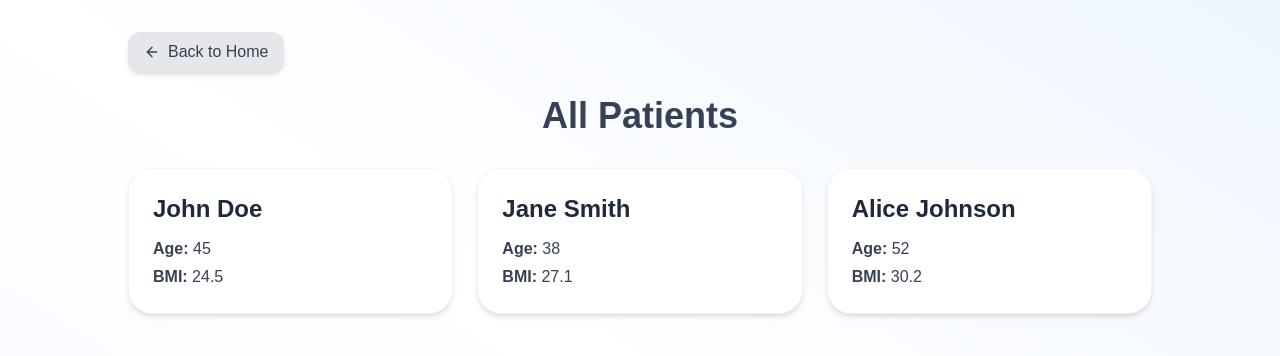
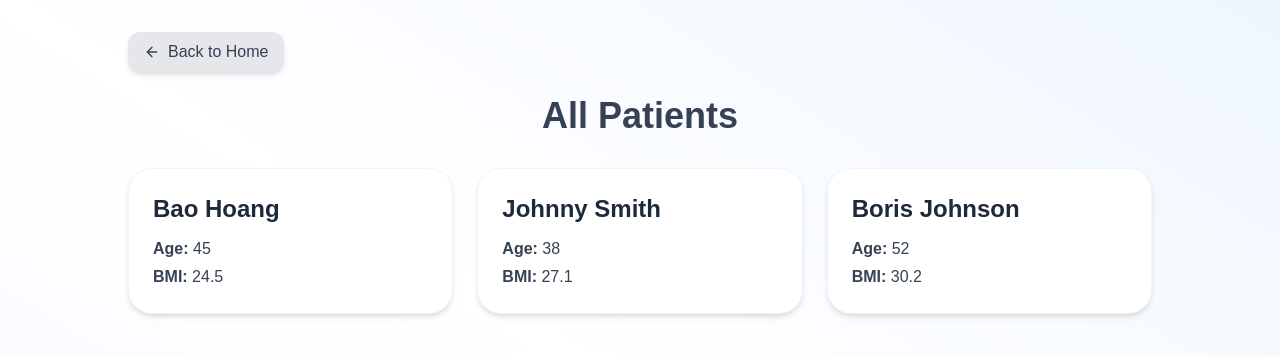
Before and after one commit to BaoNHoang/PatientDataPredictionModelAlpha, a Next.js app in the folder frontend/: page /patients in a window 1280 px wide. Shown: the top 356 px of the page. Built offline with nearby package versions, Linux system fonts and the light colour scheme.

Commit message:
Small changes  to naming

```diff
--- a/frontend/app/page.js
+++ b/frontend/app/page.js
@@ -35,7 +35,7 @@ export default function HomePage() {
             whileHover={{ scale: 1.05 }}
             whileTap={{ scale: 0.95 }}
           >
-            Go to Dashboard
+            Patient Predictor
           </motion.button>
         </Link>
 
--- a/frontend/app/patients/page.js
+++ b/frontend/app/patients/page.js
@@ -6,9 +6,9 @@ import { ArrowLeft } from "lucide-react";
 
 export default function PatientsPage() {
   const [patients, setPatients] = useState([
-    { name: "John Doe", age: 45, bmi: 24.5 },
-    { name: "Jane Smith", age: 38, bmi: 27.1 },
-    { name: "Alice Johnson", age: 52, bmi: 30.2 },
+    { name: "Bao Hoang", age: 45, bmi: 24.5 },
+    { name: "Johnny Smith", age: 38, bmi: 27.1 },
+    { name: "Boris Johnson", age: 52, bmi: 30.2 },
   ]);
 
   return (
```
Also changed, not shown: 1 other file (tests, documents, lock files or other folders).
